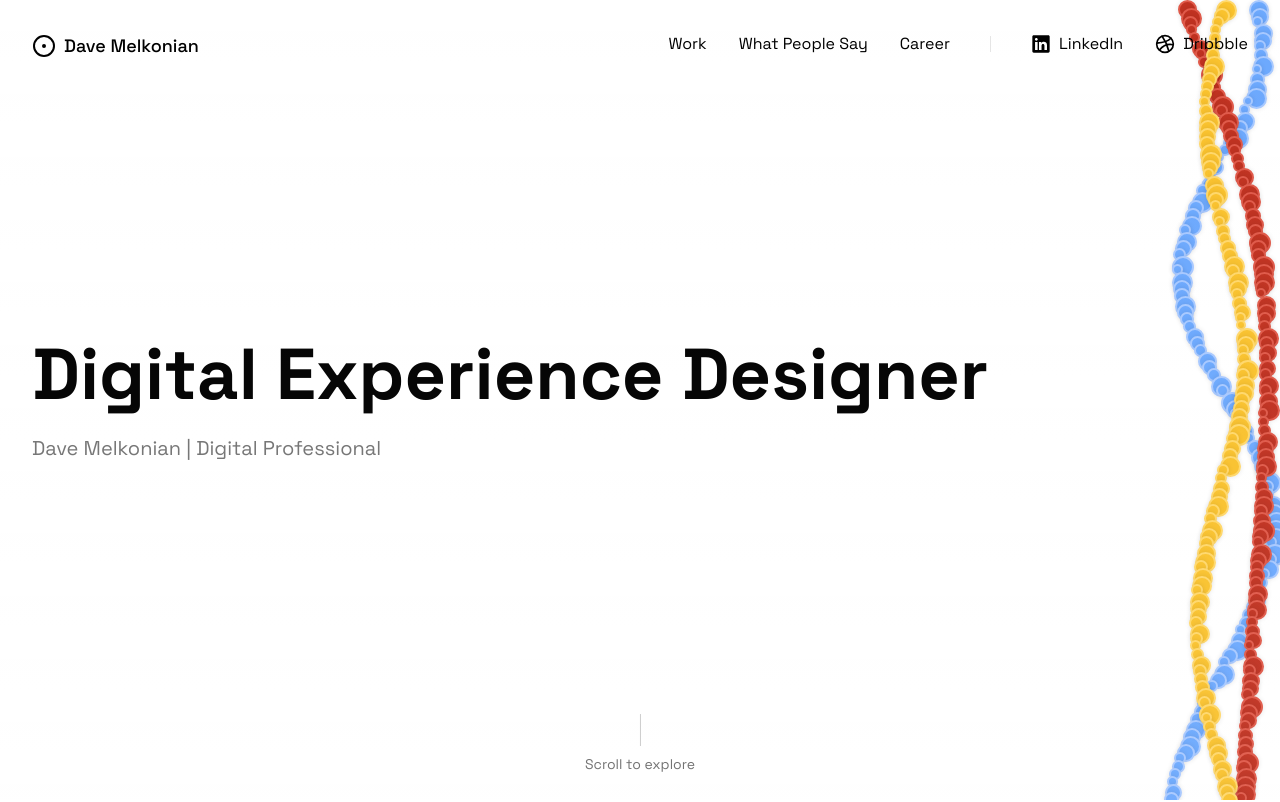
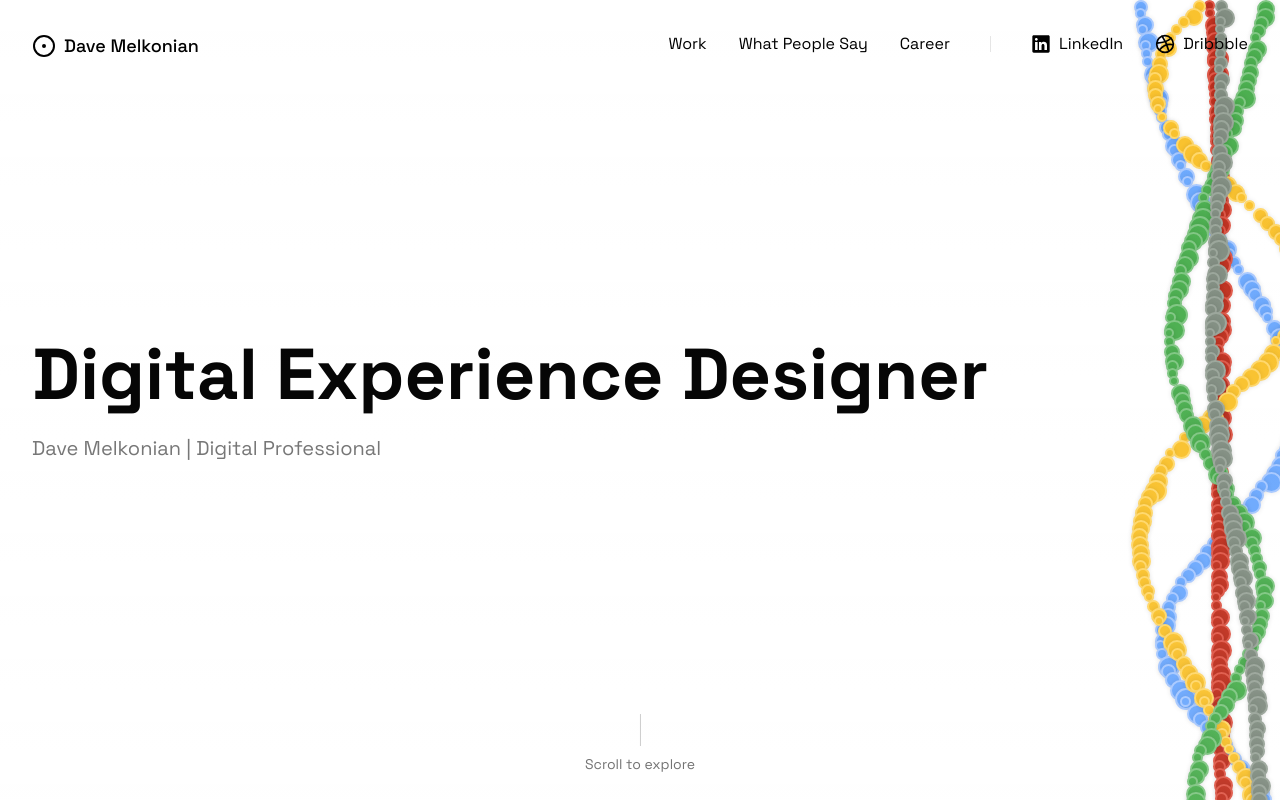
Before and after one commit to davemelk100/dm-2025, a React (Vite) app: page / in a window 1280 px wide. Shown: the top 802 px of the page. Built offline with nearby package versions, Linux system fonts and the light colour scheme.

Commit message:
updated animation

```diff
--- a/components/SparklingBackground.tsx
+++ b/components/SparklingBackground.tsx
@@ -17,24 +17,29 @@ const SparklingBackground: React.FC = () => {
     { background: "#6da9fd", border: "#a8c9ff" },
     { background: "#C03221", border: "#e05a4a" },
     { background: "#F9C22E", border: "#ffd86b" },
+    { background: "#4CAF50", border: "#81c784" },
+    { background: "#828E82", border: "#9BA69B" },
   ];
 
   useEffect(() => {
     // Create initial sparkles
-    const initialSparkles: Sparkle[] = Array.from({ length: 300 }, (_, i) => {
+    const initialSparkles: Sparkle[] = Array.from({ length: 500 }, (_, i) => {
       const strandIndex = Math.floor(i / 100);
       const baseAngle = (i % 100) * Math.PI * 2;
       // Create a staggered twisting pattern
-      const phaseOffset = strandIndex * (Math.PI / 2); // Different phase for each strand
+      const phaseOffset = strandIndex * (Math.PI / 3); // Different phase for each strand
+      const twistMultiplier = strandIndex === 4 ? 2 : 1; // More twist for purple strand
       const twistAngle =
-        strandIndex * (Math.PI / 3) +
-        Math.sin(baseAngle / 4 + phaseOffset) *
+        strandIndex * (Math.PI / 2.5) +
+        Math.sin(baseAngle / 3 + phaseOffset) *
           Math.PI *
-          (strandIndex === 2 ? -1 : 1);
+          (strandIndex % 2 === 0 ? 1 : -1) *
+          twistMultiplier;
       // Vary the radius to create a spiral effect
       const radius =
-        3 +
-        Math.sin(baseAngle / 8 + strandIndex * (Math.PI / 3) + phaseOffset) * 2;
+        4 +
+        Math.sin(baseAngle / 6 + strandIndex * (Math.PI / 2.5) + phaseOffset) *
+          (strandIndex === 4 ? 4 : 3); // Larger radius variation for purple strand
       return {
         id: i,
         x: 95 + Math.cos(baseAngle + twistAngle) * radius,
@@ -55,19 +60,21 @@ const SparklingBackground: React.FC = () => {
           const baseAngle =
             ((i % 100) / 100) * Math.PI * 2 + Date.now() / 240000;
           // Create a staggered twisting pattern
-          const phaseOffset = strandIndex * (Math.PI / 2); // Different phase for each strand
+          const phaseOffset = strandIndex * (Math.PI / 3); // Different phase for each strand
+          const twistMultiplier = strandIndex === 4 ? 2 : 1; // More twist for purple strand
           const twistAngle =
-            strandIndex * (Math.PI / 3) +
-            Math.sin(baseAngle / 4 + phaseOffset) *
+            strandIndex * (Math.PI / 2.5) +
+            Math.sin(baseAngle / 3 + phaseOffset) *
               Math.PI *
-              (strandIndex === 2 ? -1 : 1);
+              (strandIndex % 2 === 0 ? 1 : -1) *
+              twistMultiplier;
           // Vary the radius to create a spiral effect
           const radius =
-            3 +
+            4 +
             Math.sin(
-              baseAngle / 8 + strandIndex * (Math.PI / 3) + phaseOffset
+              baseAngle / 6 + strandIndex * (Math.PI / 2.5) + phaseOffset
             ) *
-              2;
+              (strandIndex === 4 ? 4 : 3); // Larger radius variation for purple strand
           return {
             ...sparkle,
             x: 95 + Math.cos(baseAngle + twistAngle) * radius,
--- a/src/App.tsx
+++ b/src/App.tsx
@@ -68,7 +68,7 @@ function App() {
       description: "Redesign of a Wordpress site linking to an eBay store",
       technologies: ["Wordpress", "React", "Figma", "Tailwind"],
       demo: "https://graceful-crostata-2d37d7.netlify.app/",
-      image: "/img/vintage-wp.png",
+      image: "https://i.ebayimg.com/images/g/3hMAAOSwehhkKIjR/s-l1600.jpg",
     },
     {
       title: "Portfolio",
@@ -359,7 +359,7 @@ function App() {
             {projects.map((project, index) => (
               <div
                 key={index}
-                className="group relative overflow-hidden rounded-lg bg-gray-800/20 p-6 transition-all duration-300 hover:bg-gray-800/30"
+                className="group relative overflow-hidden rounded-lg bg-gray-50/90 p-6 transition-all duration-300 hover:bg-gray-100/90"
               >
                 <div className="mb-4 aspect-video overflow-hidden rounded-lg">
                   <img
@@ -397,7 +397,7 @@ function App() {
       </section>
 
       {/* Work Section */}
-      <section id="work" className="py-12 sm:py-20">
+      <section id="work" className="py-12 sm:py-20 bg-gray-50">
         <div className="container mx-auto px-4 sm:px-8">
           <h2 className="text-3xl sm:text-4xl font-bold mb-8 sm:mb-16">
             {content.work.title}
```
